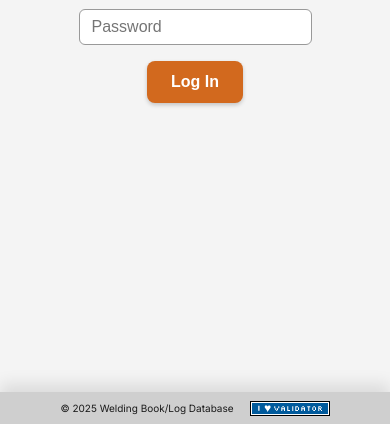
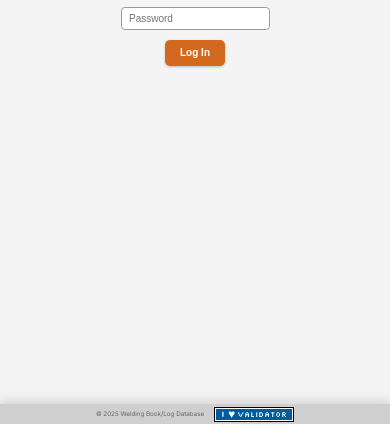
Before and after one commit to wdceng/project, a plain HTML site: page dev.html in a window 390 px wide. Shown: the part 420-844 px from the top of the page. Drawn offline with Linux system fonts and the light colour scheme.

Commit message:
updates css

```diff
--- a/static/styles.css
+++ b/static/styles.css
@@ -1,11 +1,108 @@
 /*
-SPACING SYSTEM (px)
+------------------------------
+=== DESIGN SCALE REFERENCE ===
+------------------------------
+
+=== SPACING SYSTEM (px) ===
 2 / 4 / 8 / 12 / 16 / 24 / 32 / 48 / 64 / 80 / 96 / 128
 
+=== FONT SIZE SYSTEM (px) ===
+10 / 12 / 14 / 16 / 18 / 20 / 24 / 30 / 36 / 44 / 52 / 62 / 74 / 86 / 98
 
-FONT SIZE SYSTEM (px)
-10 / 12 / 14 / 16 / 18 / 20 / 24 / 30 / 36 / 44 / 52 / 62 / 74 / 86 / 98
+=== REM SCALE SYSTEM (rem) ===
++-----------+--------------+------------------------------------------+
+| rem value | px equivalent | Typical use                             |
++-----------+--------------+------------------------------------------+
+| 0.0625rem | 1px           | Like letter-spacing                     |
+| 0.125rem  | 2px           | Button transform, subtle depth shadow   |
+| 0.1875rem | 3px           | Soft glow effect with accent color      |
+| 0.25rem   | 4px           | Tiny gap, ultra-small spacing           |
+| 0.375rem  | 6px           | Slightly rounded corners                |
+| 0.5rem    | 8px           | Small padding, gap between form elements|
+| 0.625rem  | 10px          | Footer text, very small font            |
+| 0.75rem   | 12px          | Secondary nav links, small buttons      |
+| 0.875rem  | 14px          | Body text for tight designs             |
+| 0.9rem    | 14.4px        | Navigation links, smaller headers       |
+| 1rem      | 16px          | Base font size, normal spacing          |
+| 1.25rem   | 20px          | H2 headings, slightly bigger text       |
+| 1.5rem    | 24px          | H1 headings, large buttons              |
+| 2rem      | 32px          | Hero text, large titles                 |
+| 3rem      | 48px          | Main page banners, huge impact text     |
++-----------+--------------+------------------------------------------+
+
 */
+
+/* ---------------------- */
+/* === ROOT VARIABLES === */
+/* ---------------------- */
+
+:root {
+  /* Layout */
+  --max-width: 85rem; /* Limit layout width */
+
+  /* === Base Theme Variables (Light Theme) === */
+  /* Colors */
+  --accent-color: #d2691e; /* Primary accent color (Welding orange) */
+  --bg-color: #f4f4f4; /* Page background color */
+  --bg-header: #cfcfcf; /* or #d4d4d4 for more lightness */
+
+  /* Text */
+  --text-color: #1a1a1a; /* Default text color */
+  --text-h: #666;
+  --text-nav-hover-color: #e0e0e0; /* Text color on nav link hover */
+
+  /* Input */
+  --input-bg: #fff; /* Background color for form inputs */
+  --input-text: #000; /* Text color inside form inputs */
+  --input-border: #999; /* Border color for form inputs */
+
+  /* Button in main */
+  --button-bg: var(--accent-color); /* Orange for normal button */
+  --button-bg-hover: #b35618; /* Darker orange for hover */
+  --button-text: #fff; /* White text */
+  --button-disabled: var(--border-color); /* Gray for disabled */
+
+  /* Table */
+  --table-stripe: #f0f0f0; /* Alternate row background for tables */
+  --border-color: #ccc; /* Border color for elements like tables, cards */
+
+  /* Effects, shadows, etc. */
+  --header-footer-box-shadow: rgba(0, 0, 0, 0.1);
+  /* Soft shadow for header elevation */
+}
+
+/* === Dark Theme Variables === */
+/* Overrides applied when [data-theme="dark"] is set on <body> */
+body[data-theme='dark'] {
+  /* Colors */
+  --accent-color: #ff8c00; /* Brighter orange accent for dark mode */
+  --bg-color: #121212; /* Dark background for the page */
+  --bg-header: #1a1a1a; /* consistent with dark code stripe */
+
+  /* Text */
+  --text-color: #e0e0e0; /* Light text for contrast */
+  --text-nav-hover-color: #1a1a1a; /* Text color on nav link hover */
+  --text-h: #666;
+
+  /* Input */
+  --input-bg: #1f1f1f; /* Dark background for form inputs */
+  --input-text: #fff; /* Light input text for readability */
+  --input-border: #666; /* Input borders slightly lighter than bg */
+
+  /* Button in main */
+  --button-bg: #1f1f1f; /* Match input background */
+  --button-bg-hover: #292929; /* Slightly lighter for hover */
+  --button-text: #fff; /* Keep high contrast text */
+  --button-disabled: var(--border-color); /* Dimmed for disabled */
+
+  /* Table */
+  --table-stripe: #1a1a1a; /* Subtle row striping for tables */
+  --border-color: #444; /* Darker borders for subtle contrast */
+
+  /* Effects, shadows, etc. */
+  --header-footer-box-shadow: rgba(0, 0, 0, 0.5);
+  /* Soft shadow for header elevation */
+}
 
 /* ---------------------------------- */
 /* === GLOBAL RESET & BASE STYLES === */
@@ -40,54 +137,6 @@ html {
   -moz-text-size-adjust: 100%; /* Prevent font size adjustments in Firefox */
 }
 
-/* === Base Theme Variables (Light Theme) === */
-:root {
-  --max-width: 85rem; /* Limit layout width */
-
-  /* Define default design tokens for layout and UI styling */
-  --bg-color: #f4f4f4; /* Page background color */
-  --bg-header: #cfcfcf; /* or #d4d4d4 for more lightness */
-  --text-color: #1a1a1a; /* Default text color */
-  --text-nav-hover-color: #e0e0e0; /* Text color on nav link hover */
-  --text-h: #666;
-  --header-box-shadow: rgba(0, 0, 0, 0.1);
-  /* Soft shadow for header elevation */
-  --accent-color: #d2691e; /* Primary accent color (Welding orange) */
-  --border-color: #ccc; /* Border color for elements like tables, cards */
-  --input-bg: #fff; /* Background color for form inputs */
-  --input-text: #000; /* Text color inside form inputs */
-  --input-border: #999; /* Border color for form inputs */
-  --button-bg: var(--accent-color); /* Orange for normal button */
-  --button-bg-hover: #b35618; /* Darker orange for hover */
-  --button-text: #fff; /* White text */
-  --button-disabled: var(--border-color); /* Gray for disabled */
-  --code-bg: #e0e0e0; /* Background for code blocks */
-  --table-stripe: #f0f0f0; /* Alternate row background for tables */
-}
-
-/* === Dark Theme Variables === */
-body[data-theme='dark'] {
-  /* Overrides applied when [data-theme="dark"] is set on <body> */
-  --bg-color: #121212; /* Dark background for the page */
-  --bg-header: #1a1a1a; /* consistent with dark code stripe */
-  --text-color: #e0e0e0; /* Light text for contrast */
-  --text-nav-hover-color: #1a1a1a; /* Text color on nav link hover */
-  --text-h: #666;
-  --header-box-shadow: rgba(0, 0, 0, 0.5);
-  /* Soft shadow for header elevation */
-  --accent-color: #ff8c00; /* Brighter orange accent for dark mode */
-  --border-color: #444; /* Darker borders for subtle contrast */
-  --input-bg: #1f1f1f; /* Dark background for form inputs */
-  --input-text: #fff; /* Light input text for readability */
-  --input-border: #666; /* Input borders slightly lighter than bg */
-  --button-bg: #1f1f1f; /* Match input background */
-  --button-bg-hover: #292929; /* Slightly lighter for hover */
-  --button-text: #fff; /* Keep high contrast text */
-  --button-disabled: var(--border-color); /* Dimmed for disabled */
-  --code-bg: #1e1e1e; /* Code block background in dark mode */
-  --table-stripe: #1a1a1a; /* Subtle row striping for tables */
-}
-
 /* ------------------ */
 /* === TAG STYLES === */
 /* ------------------ */
@@ -112,6 +161,10 @@ footer > section {
   text-align: center; /* Center text (optional) */
 }
 
+/* ------------------- */
+/* === BODY STYLE === */
+/* ------------------- */
+
 body {
   /* Body properties are the right place for:
      - Visual styling: background-color, color
@@ -130,14 +183,22 @@ body {
   justify-content: flex-start; /* Align items to the top of the page */
 }
 
+/* -------------------- */
+/* === HEADER STYLE === */
+/* -------------------- */
+
 header {
   position: fixed; /* Stick to top while scrolling */
   z-index: 1000; /* Make sure it stays on top */
   width: 100%; /* Full width of viewport */
   background-color: var(--bg-header); /* Theme-based header background */
   margin-bottom: 1rem; /* Has no effect with fixed position */
-  box-shadow: 0rem 0.5rem 1rem var(--header-box-shadow); /* Soft elevation shadow */
+  box-shadow: 0rem 0.5rem 1rem var(--header-footer-box-shadow); /* Soft elevation shadow */
 }
+
+/* ------------------------ */
+/* === NAVIGATION STYLE === */
+/* ------------------------ */
 
 nav,
 nav > section {
@@ -190,6 +251,10 @@ nav button:hover {
   background-color: var(--text-color); /* Invert for contrast */
   color: var(--text-nav-hover-color); /* Light text on dark bg */
 }
+
+/* ------------------ */
+/* === MAIN STYLE === */
+/* ------------------ */
 
 main {
   width: 100%; /* Allow full width up to max */
@@ -296,7 +361,8 @@ main input[type='radio'] {
 
 button {
   background-color: var(--button-bg);
-  color: var(--button-text);
+  /* Set button background using theme color */
+  color: var(--button-text); /* Set button text color using theme color */
   border: none; /* Remove default button border */
   padding: 0.75rem 1.5rem; /* Add vertical and horizontal inner spacing */
   font-size: 1rem; /* Set readable text size */
@@ -311,9 +377,10 @@ button {
 
 button:hover {
   background-color: var(--button-bg-hover);
+  /* Set button background using theme color */
   box-shadow: 0 0.25rem 0.5rem rgba(0, 0, 0, 0.3); /* Stronger shadow */
   transform: translateY(-0.125rem); /* Tiny lift effect */
-  transition: background-color 0.3s, box-shadow 0.3s, transform 0.2s;
+  transition: background-color 0.3s, box-shadow 0.3s, transform 0.2s; /* Smooth hover effects for background, shadow, and lift */
 }
 
 button:disabled {
@@ -324,16 +391,20 @@ button:disabled {
   opacity: 0.6; /* Make disabled button look faded */
 }
 
+/* -------------------- */
+/* === FOOTER STYLE === */
+/* -------------------- */
+
 footer {
+  width: 100%; /* Stretch the footer across the full width */
+  height: 2rem; /* Container height */
   position: fixed; /* Keep footer always visible at the bottom */
   bottom: 0; /* Attach it to the very bottom of the viewport */
   z-index: 1000; /* Make sure it stays on top */
-  width: 100%; /* Stretch the footer across the full width */
-  height: 2rem;
   background-color: var(--bg-header); /* Match header or use subtle tone */
   color: var(--text-color); /* Use theme text color */
   font-size: 0.625rem; /* Readable but not overpowering */
-  box-shadow: 0rem -0.5rem 1rem var(--header-box-shadow); /* Soft elevation shadow */
+  box-shadow: 0rem -0.5rem 1rem var(--header-footer-box-shadow); /* Soft elevation shadow */
 }
 
 footer > section {
@@ -344,12 +415,14 @@ footer > section {
 }
 
 footer h4 {
+  font-size: 0.625rem;
   font-weight: 400;
+  color: var(--text-h);
 }
 
-/* ------------------------------------- */
-/* === @media prefers-reduced-motion === */
-/* ------------------------------------- */
+/* --------------------- */
+/* === MEDIA QUERIES === */
+/* --------------------- */
 
 /* Optional: Respect user's motion preferences in device settings */
 /* If the user has requested reduced motion in their system settings, apply these styles */
@@ -364,3 +437,15 @@ footer h4 {
        The !important ensures this overrides other transition styles. */
   }
 }
+
+@media (max-width: 900px) {
+  html {
+    font-size: 14px; /* Reduce base font size for tablets */
+  }
+}
+
+@media (max-width: 600px) {
+  html {
+    font-size: 10px; /* Further reduce base font size for mobile phones */
+  }
+}
```
